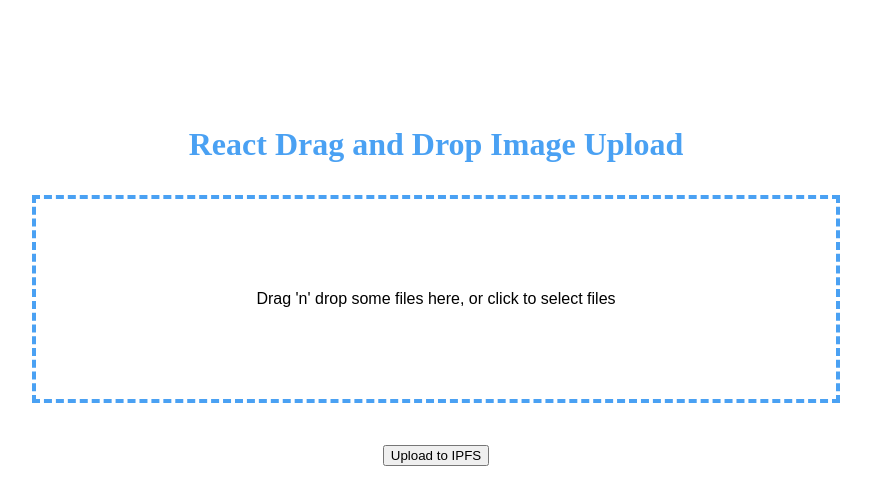
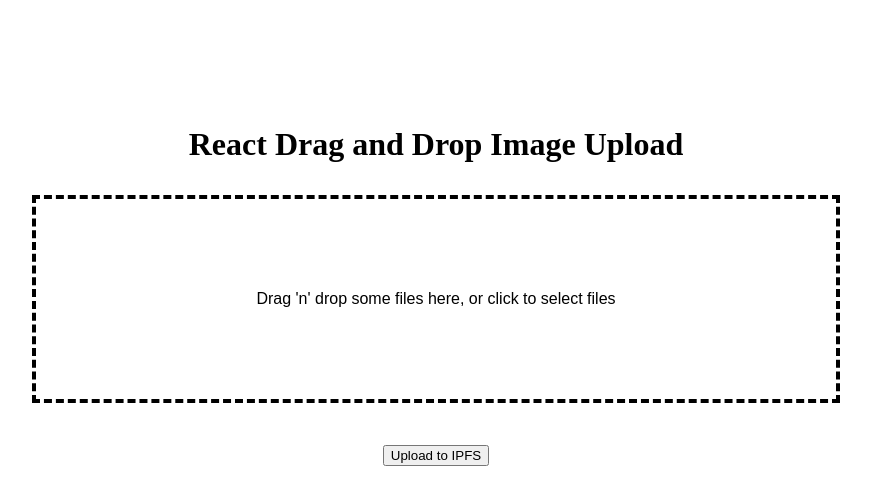
Before and after one commit to poolsar42/web3storage, a React app: page / in a window 1280 px wide. Shown: the whole page, without its empty margins (204-1075 px from the left). Built offline with nearby package versions, Linux system fonts and the light colour scheme.

Commit message:
minor changes

```diff
--- a/client/components/App.css
+++ b/client/components/App.css
@@ -2,7 +2,7 @@
   font-size: 2rem;
   text-align: center !important;
   margin-top: 10%;
-  color: #4aa1f3;
+  color: black;
   font-weight: bold;
 }
 
--- a/client/components/App.js
+++ b/client/components/App.js
@@ -1,33 +1,13 @@
 import React, { useState } from "react";
 import "./App.css";
 import DropZone from "./DropZone";
-import { Web3Storage, getFilesFromPath } from "web3.storage";
 
 const App = (props) => {
-  const [files, setFiles] = useState([]);
-
-  const makeFileObject = (file) => {
-    // You can create File objects from a Blob of binary data
-    // see: https://developer.mozilla.org/en-US/docs/Web/API/Blob
-    // Here we're just storing a JSON object, but you can store images,
-    // audio, or whatever you want!
-    return new File([file], file.path.split("/")[-1]);
-  };
-
-  async function storeFiles(event) {
-    event.preventDefault();
-    // const path = files[0].path.split("/").slice(0, -1).join("/");
-    // const _files = await getFilesFromPath(path);
-    console.log(files);
-    // const cid = await client.put(_files);
-    // console.log(_files[0]);
-  }
-
   return (
     <div>
       <p className="title">React Drag and Drop Image Upload</p>
-      <DropZone setFiles={setFiles} />
-      <form className="btn" onSubmit={storeFiles}>
+      <DropZone />
+      <form className="btn">
         <button>Upload to IPFS</button>
       </form>
     </div>
--- a/client/components/DropZone.css
+++ b/client/components/DropZone.css
@@ -7,7 +7,7 @@
   margin-bottom: 10px;
   width: 800px;
   height: 200px;
-  border: 4px dashed #4aa1f3;
+  border: 4px dashed black;
 }
 
 .container {
--- a/client/components/DropZone.js
+++ b/client/components/DropZone.js
@@ -1,20 +1,31 @@
-import React from "react";
+import React, { useState } from "react";
 import "./DropZone.css";
+import { Web3Storage, getFilesFromPath } from "web3.storage";
 import { useDropzone } from "react-dropzone";
 
-const DropZone = ({ setFiles }) => {
+const DropZone = (props) => {
   const { acceptedFiles, getRootProps, getInputProps } = useDropzone();
+  const [_files, setFiles] = useState([]);
 
   const files = acceptedFiles.map((file) => (
-    <li key={file.path}>
-      <img src={file.path} />
-      {JSON.stringify(file)}
-    </li>
+    <li key={file.path}>{file.path}</li>
   ));
 
-  if (acceptedFiles.length) {
-    console.log(makeFileObject(acceptedFiles[0]));
-    setFiles(acceptedFiles);
+  const makeFileObject = (file) => {
+    // You can create File objects from a Blob of binary data
+    // see: https://developer.mozilla.org/en-US/docs/Web/API/Blob
+    // Here we're just storing a JSON object, but you can store images,
+    // audio, or whatever you want!
+    return new File([file], file.path.split("/")[-1]);
+  };
+
+  async function storeFiles(event) {
+    event.preventDefault();
+    // const path = files[0].path.split("/").slice(0, -1).join("/");
+    // const _files = await getFilesFromPath(path);
+    console.log(files);
+    // const cid = await client.put(_files);
+    // console.log(_files[0]);
   }
 
   return (
@@ -31,4 +42,4 @@
     </>
   );
 };
-export default DropZone;
+export default React.memo(DropZone);
```
